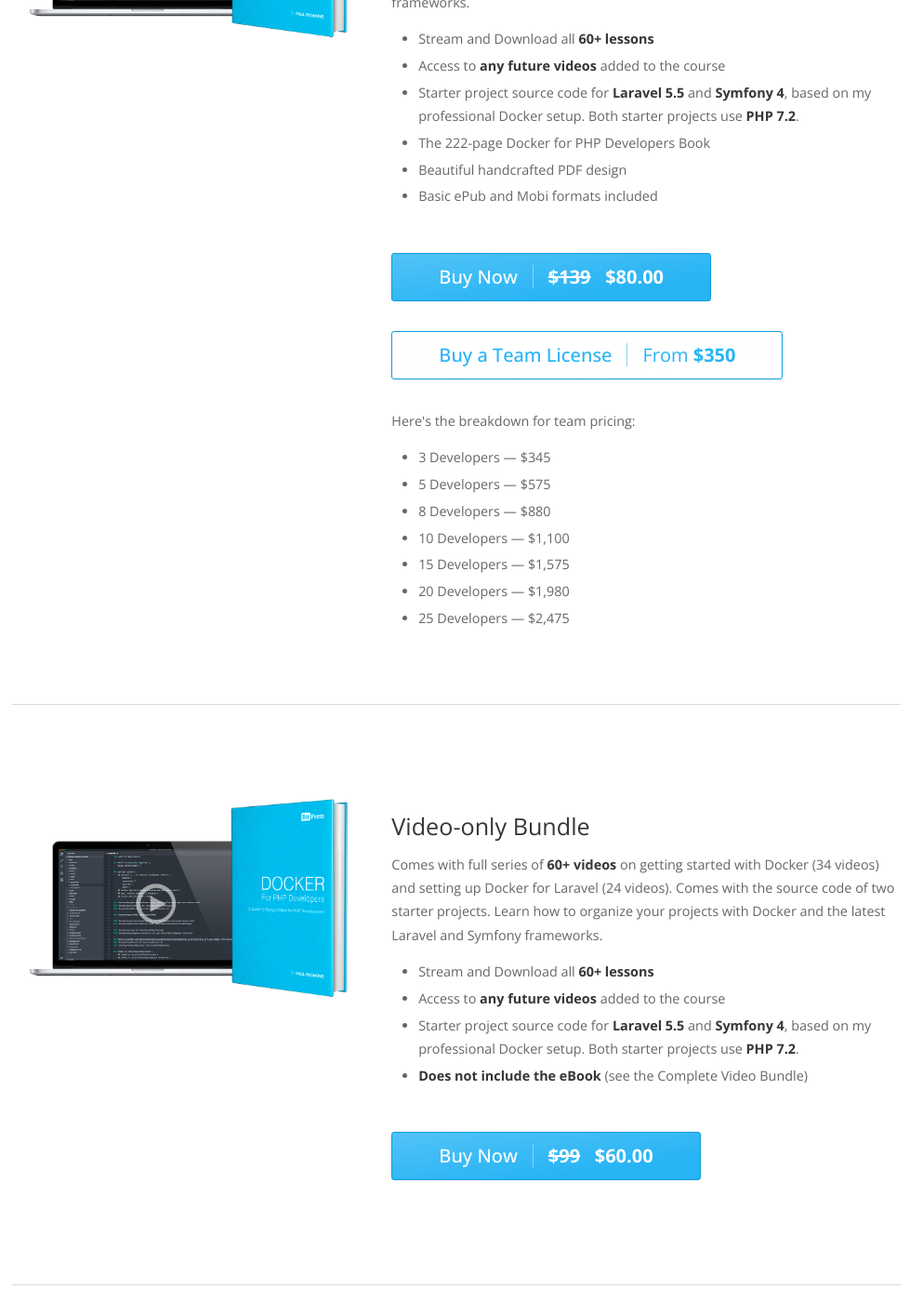
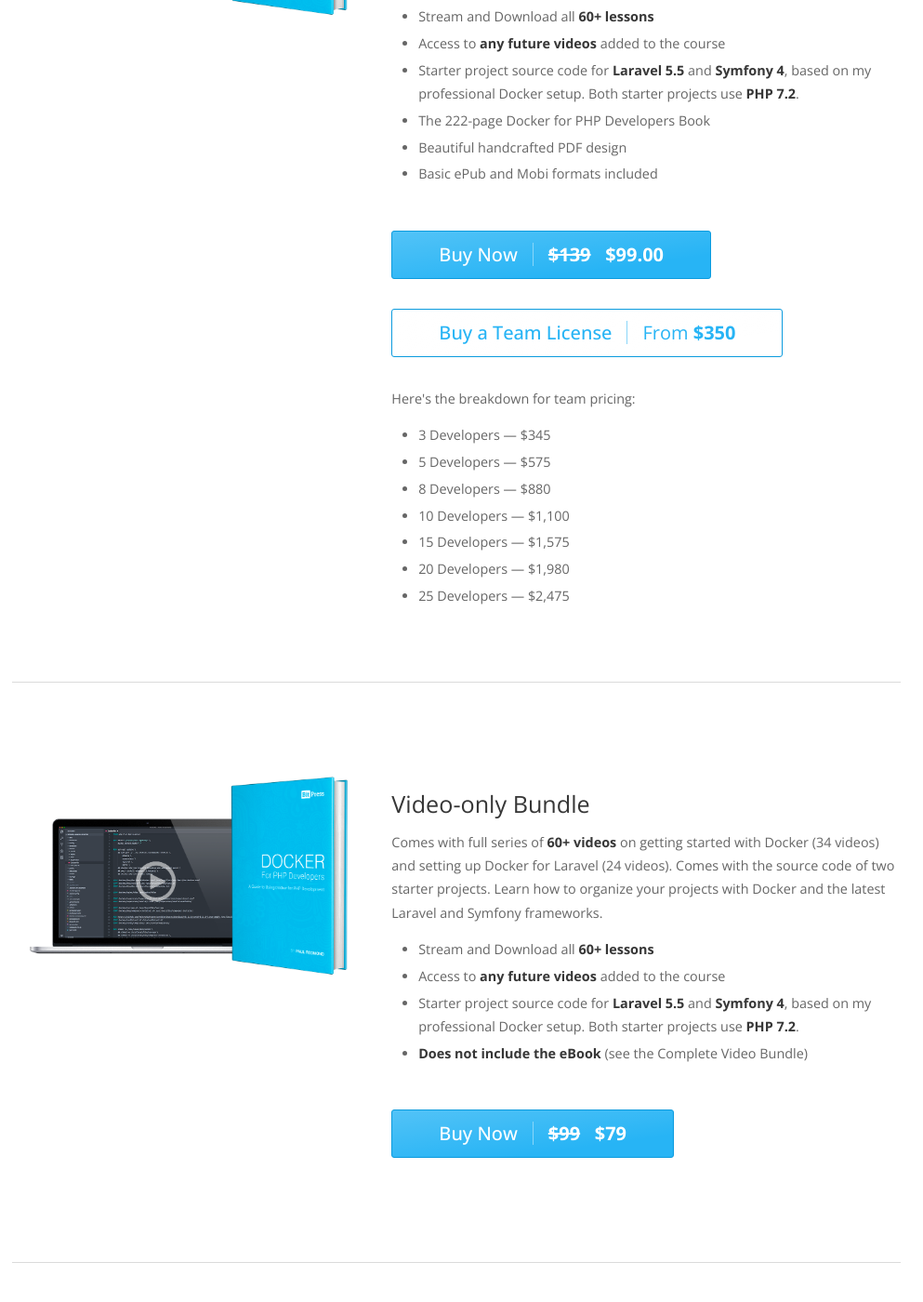
Before and after one commit to bitpressio/bitpressio.github.io, a Jekyll site: the page built from mastering-docker-php.md, in a window 1280 px wide and 1400 px high, scrolled down 12563 px. Shown: the whole window at 93% size, without its empty margins (149-1142 px from the left). Built offline with Jekyll 4.4.1, drawn with Linux system fonts in a browser that asks for light colours; nearby versions of some CDN libraries; some web fonts are replaced; comment, search, counter and statistics services are not loaded; some of the changed text lies outside the part shown.

Commit message:
Close Black Friday 2019 Sales

```diff
--- a/_layouts/mastering-docker.html
+++ b/_layouts/mastering-docker.html
@@ -21,13 +21,13 @@
     <link rel="stylesheet" href="/css/mastering-docker.css?version=1574054416">
 </head>
 <body>
-    <div class="countdown-timer" id="js-countdownTimer">
+    <!-- <div class="countdown-timer" id="js-countdownTimer">
         🐳 Special Black Friday + Cyber Monday <a href="#packages">Prices!</a> Deal ends in
         <span id="pageTimerDays"></span>:
         <span id="pageTimerHours"></span>:
         <span id="pageTimerMinutes"></span>:
         <span id="pageTimerSeconds"></span>
-    </div>
+    </div> -->
     {{ content }}
 
         <script>
@@ -39,7 +39,7 @@
             ga('create', 'UA-74504252-2', 'auto');
             ga('send', 'pageview');
         </script>
-        <script src="https://cdnjs.cloudflare.com/ajax/libs/countdown/2.6.0/countdown.min.js"></script>
+        <!-- <script src="https://cdnjs.cloudflare.com/ajax/libs/countdown/2.6.0/countdown.min.js"></script> -->
         <script
             src="https://code.jquery.com/jquery-3.2.1.min.js"
             integrity="sha256-hwg4gsxgFZhOsEEamdOYGBf13FyQuiTwlAQgxVSNgt4="
--- a/_sass/mastering-docker/ui/_all.scss
+++ b/_sass/mastering-docker/ui/_all.scss
@@ -1,7 +1,7 @@
 @charset "utf-8";
 
 body {
-  // border-top: 8px solid $cover-blue;
+  border-top: 8px solid $cover-blue;
   font-size: 0.9rem;
   line-height: 1.75em;
 }
--- a/mastering-docker-php.md
+++ b/mastering-docker-php.md
@@ -2,7 +2,7 @@
 layout: mastering-docker
 permalink: /docker-for-php-developers/
 ---
-<section class="hero section header is-small has-text-centered pt-5 pb-5">
+<section class="hero section header is-small has-text-centered pb-5">
     <div class="container">
         <!-- Header -->
         <header class="column is-10 is-offset-1 pb-5">
@@ -1091,9 +1091,9 @@
                                 <li>Basic ePub and Mobi formats included</li>
                             </ul>
                             <div class="mb-2">
-                                <a class="button is-primary is-buy-now is-medium mb-2" href="https://gum.co/zGSzR/blackfriday" data-gumroad-single-product="true">
+                                <a class="button is-primary is-buy-now is-medium mb-2" href="https://gum.co/zGSzR/launch" data-gumroad-single-product="true">
                                     Buy Now
-                                    <span class="price"><strike>$139</strike>&nbsp;&nbsp;&nbsp;$80.00</span>
+                                    <span class="price"><strike>$139</strike>&nbsp;&nbsp;&nbsp;$99.00</span>
                                 </a>
                                 <a class="button is-primary is-outlined is-buy-now is-medium" href="https://gum.co/DvlbG" data-gumroad-single-product="true">
                                     Buy a Team License
@@ -1130,9 +1130,9 @@
                                 <li><strong>Does not include the eBook</strong> (see the Complete Video Bundle)</li>
                             </ul>
                             <div>
-                                <a class="button is-primary is-buy-now is-medium mb-2" href="https://gum.co/zspKL/blackfriday" data-gumroad-single-product="true">
+                                <a class="button is-primary is-buy-now is-medium mb-2" href="https://gum.co/zspKL/launch" data-gumroad-single-product="true">
                                     Buy Now
-                                    <span class="price"><strike>$99</strike>&nbsp;&nbsp;&nbsp;$60.00</span>
+                                    <span class="price"><strike>$99</strike>&nbsp;&nbsp;&nbsp;$79</span>
                                 </a>
                             </div>
                         </div>
@@ -1156,9 +1156,9 @@
                                 <li>Basic ePub and Mobi formats included</li>
                             </ul>
                             <div>
-                                <a class="button is-primary is-buy-now is-medium mb-2" href="https://gum.co/docker-php-starter-bundle/blackfriday" data-gumroad-single-product="true">
+                                <a class="button is-primary is-buy-now is-medium mb-2" href="https://gum.co/docker-php-starter-bundle" data-gumroad-single-product="true">
                                     Buy Now
-                                    <span class="price"><strike>$49</strike>&nbsp;&nbsp;&nbsp;$30.00</span>
+                                    <span class="price">$49.99</span>
                                 </a>
                                 <a class="button is-primary is-outlined is-buy-now is-medium" href="https://gum.co/docker-php-starter-teams" data-gumroad-single-product="true">
                                     Buy a Team License
@@ -1179,9 +1179,9 @@
                                 <li>Basic ePub and Mobi formats included</li>
                             </ul>
                             <div>
-                                <a class="button is-primary is-buy-now" href="https://gum.co/docker-php/blackfriday" data-gumroad-single-product="true">
+                                <a class="button is-primary is-buy-now" href="https://gumroad.com/l/docker-php" data-gumroad-single-product="true">
                                     Buy Now
-                                    <span class="price"><strike>$39.99</strike>&nbsp;&nbsp;&nbsp;$25.00</span>
+                                    <span class="price">$39.99</span>
                                 </a>
                             </div>
                         </div>
```
Also changed, not shown: other parts of _layouts/mastering-docker.html (+24 -23 lines).
